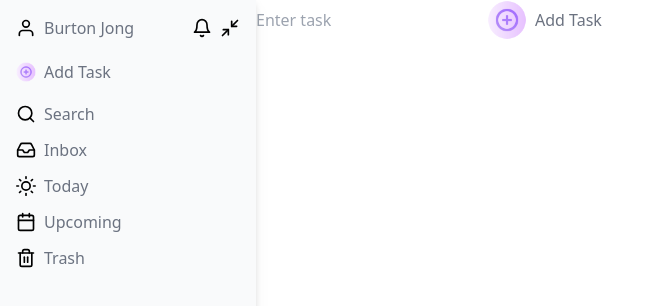
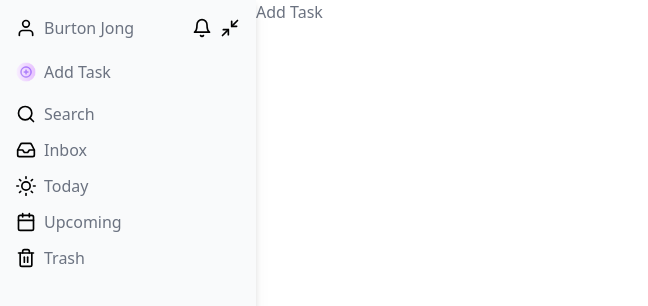
Before and after one commit to anthonyych4n/TaskManager, a React (Vite) app: page /home in a window 1280 px wide. Shown: the top 306 px of the page, without its empty margins (0-648 px from the left). Built offline with nearby package versions, Linux system fonts and the light colour scheme.

Commit message:
Add Task Element in home

```diff
--- a/src/pages/HomePage.jsx
+++ b/src/pages/HomePage.jsx
@@ -1,13 +1,13 @@
 import Sidebar from "../components/Sidebar";
-import AddTask from "../components/Modal/AddTask";
+
+import AddTaskElement from "../components/AddTaskElement";
 
 const Home = () => {
   return (
     <body className="text-gray-500">
       <div className="flex flex-row">
         <div>{<Sidebar />}</div>
-
-        <div>{<AddTask />}</div>
+        <div>{<AddTaskElement />}</div>
       </div>
     </body>
   );
```
